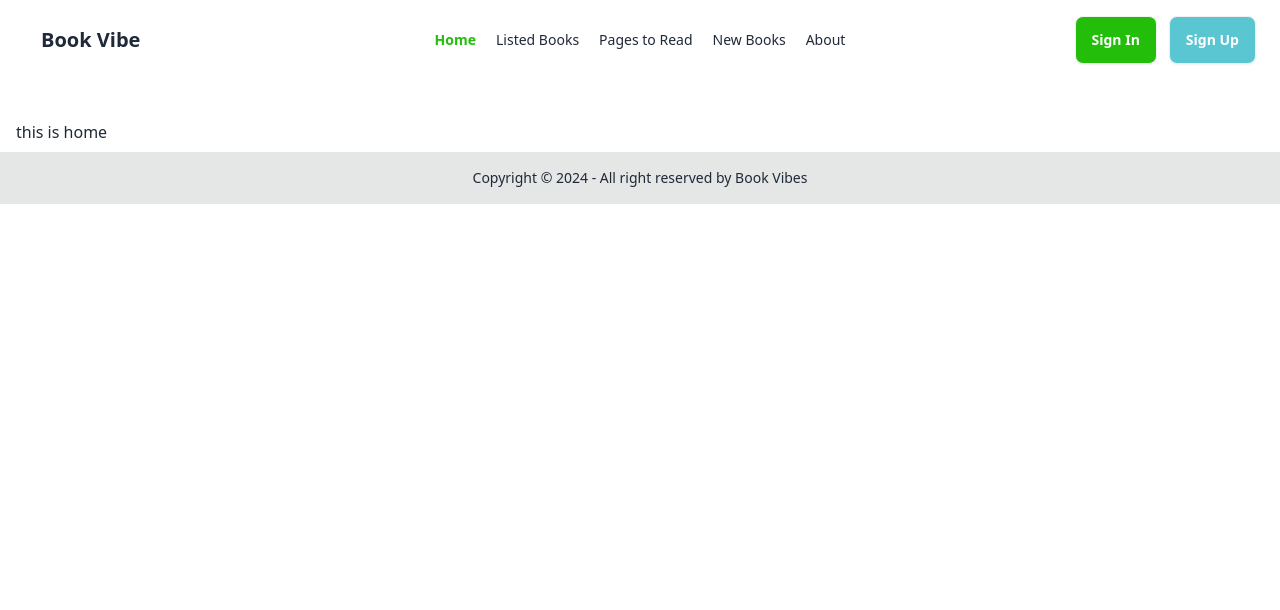
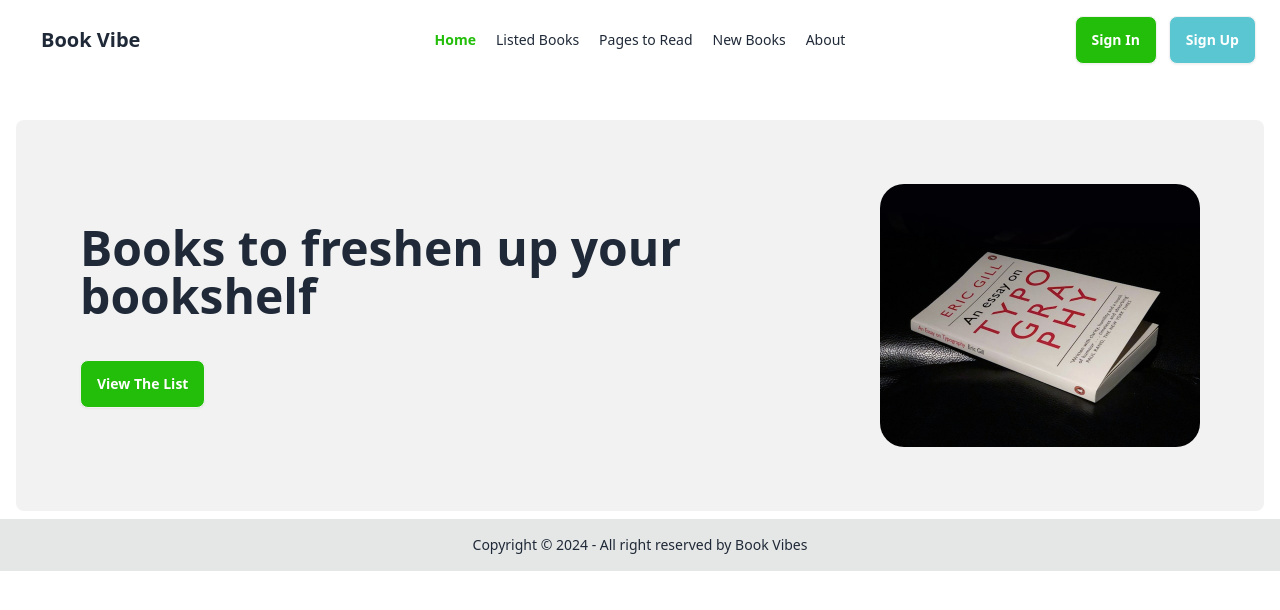
Before and after one commit to AbidShazid3/b9a8-book-vibe-project, a React (Vite) app: page / in a window 1280 px wide. Shown: the top 610 px of the page. Built offline with nearby package versions, Linux system fonts and the light colour scheme; a web font is replaced by a local one.

Commit message:
added home header section

```diff
--- a/src/components/Home/Home.jsx
+++ b/src/components/Home/Home.jsx
@@ -1,8 +1,9 @@
+import HomeHeader from "./HomeHeader";
 
 const Home = () => {
     return (
         <div className="mt-12">
-            <h2>this is home</h2>
+            <HomeHeader></HomeHeader>
         </div>
     );
 };
--- /dev/null
+++ b/src/components/Home/HomeHeader.jsx
@@ -0,0 +1,17 @@
+import { Link } from "react-router-dom";
+
+const HomeHeader = () => {
+    return (
+        <div className="hero bg-base-200 lg:p-12 rounded-lg">
+            <div className="hero-content flex-col md:flex-row lg:flex-row">
+                <div>
+                    <h1 className="text-5xl font-bold mb-10">Books to freshen up your bookshelf</h1>
+                    <Link to="/listed_books"><button className="btn text-white bg-[#23BE0A]">View The List</button></Link>
+                </div>
+                <img src="../../../public/brett-jordan-hF48Dxg7qv8-unsplash.jpg" className="max-w-60 lg:max-w-xs rounded-3xl" />
+            </div>
+        </div>
+    );
+};
+
+export default HomeHeader;
```
Also changed, not shown: public/brett-jordan-hF48Dxg7qv8-unsplash.jpg (added), src/assets/image/brett-jordan-hF48Dxg7qv8-unsplash.jpg (added).
